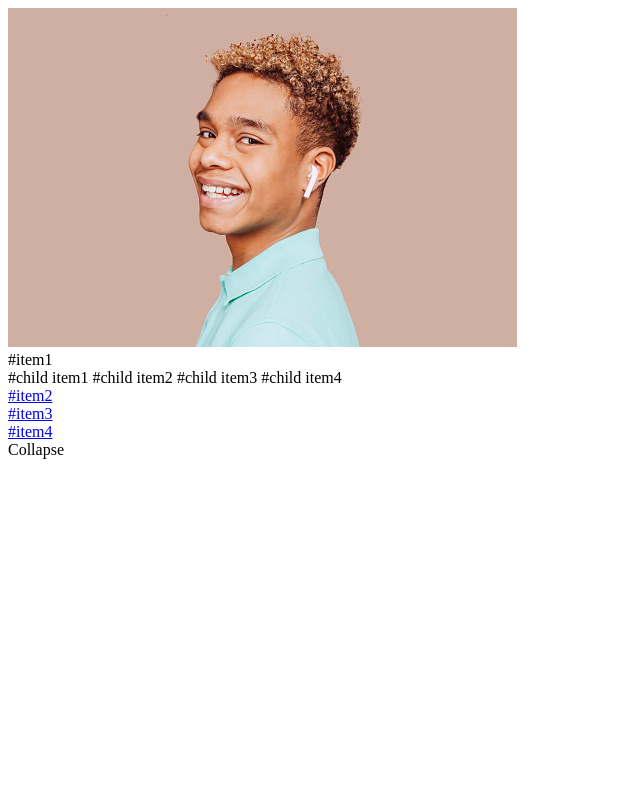
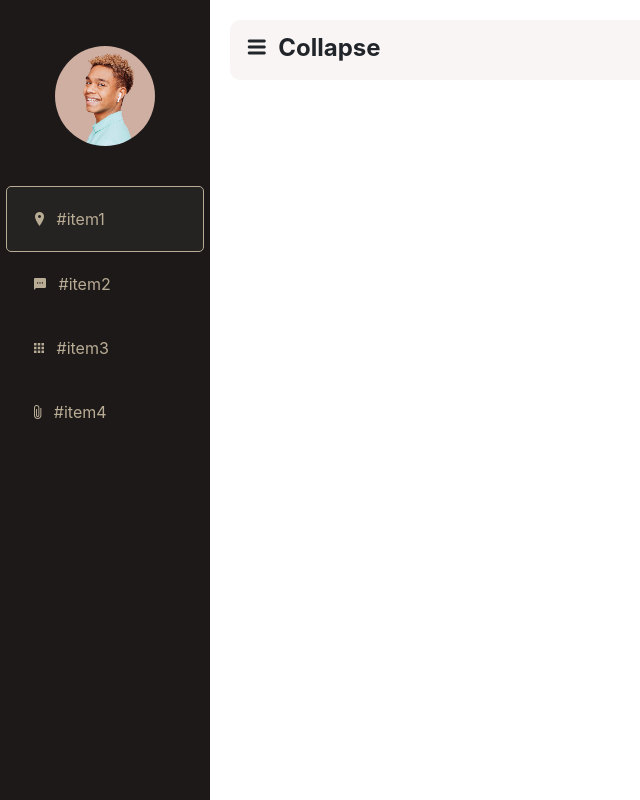
Before and after one commit to msinankk/Sidebar, a plain HTML site: page index.html in a window 1280 px wide. Shown: the whole page, without its empty margins (0-640 px from the left). Drawn offline with Linux system fonts and the light colour scheme; the site is published under a folder, as on GitHub Pages, so addresses that start at the root find nothing; files whose address does not match are found by name.

Commit message:
Update index.html

```diff
--- a/index.html
+++ b/index.html
@@ -4,9 +4,9 @@
     <meta charset="UTF-8" />
     <meta http-equiv="X-UA-Compatible" content="IE=edge" />
     <meta name="viewport" content="width=device-width, initial-scale=1.0" />
-    <link rel="stylesheet" href="/static/css/bootstrap.min.css" />
-    <link rel="stylesheet" href="/static/css/style.css" />
-    <link rel="stylesheet" href="/static/ionicons-2.0.1/css/ionicons.min.css" />
+    <link rel="stylesheet" href="./static/css/bootstrap.min.css" />
+    <link rel="stylesheet" href="./static/css/style.css" />
+    <link rel="stylesheet" href="./static/ionicons-2.0.1/css/ionicons.min.css" />
     <title>Sidebar</title>
   </head>
   <body>
@@ -68,6 +68,6 @@
       </div>
     </div>
   </body>
-  <script src="static/js/jquery/jquery.min.js" ></script>
-  <script src="static/js/index.js"></script>
+  <script src="./static/js/jquery/jquery.min.js" ></script>
+  <script src="./static/js/index.js"></script>
 </html>
```
